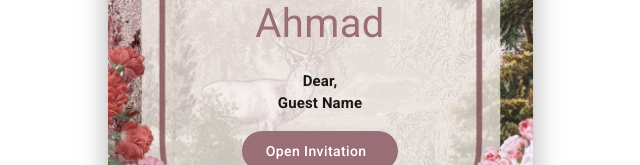
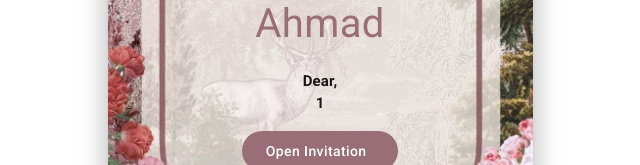
Before and after one commit to daffakbar13/illa-ahmad, a Next.js app: page /1 in a window 1280 px wide. Shown: the part 399-564 px from the top of the page, without its empty margins (320-960 px from the left). Built offline with nearby package versions, Linux system fonts and the light colour scheme; no server answers; the database is empty; a web font is replaced by a local one.

Commit message:
fix: url

```diff
--- a/src/core/sections/Cover/index.tsx
+++ b/src/core/sections/Cover/index.tsx
@@ -1,6 +1,4 @@
-import CardGiftcardRoundedIcon from '@mui/icons-material/CardGiftcardRounded'
 import { CircularProgress } from '@mui/material'
-import Box from '@mui/material/Box'
 import Button from '@mui/material/Button'
 import Stack from '@mui/material/Stack'
 import Typography from '@mui/material/Typography'
@@ -12,14 +10,15 @@ import React from 'react'
 import fonts from '@/assets/fonts'
 import Section from '@/lib/components/Section'
 import useGlobalStore from '@/lib/hooks/useGlobalStore'
-import GuestsService from '@/lib/services/guests/guests.service'
+// import GuestsService from '@/lib/services/guests/guests.service'
 
 const Cover: NextPage = () => {
   const { isContentLoaded, isOpenedInvitation, media, setActiveScreen } = useGlobalStore()
   const { id } = useParams()
   const params = useSearchParams()
   const to = params.get('to')
-  const detail = GuestsService.GetGuestDetail.useQuery(id as string)
+  const kepada = decodeURIComponent(String(id))
+  // const detail = GuestsService.GetGuestDetail.useQuery(id as string)
 
   function onOpenInvitation() {
     if (document.body.requestFullscreen) {
@@ -63,7 +62,7 @@ const Cover: NextPage = () => {
           <Typography className={fonts.montserrat.className} fontSize={15} fontWeight="bold">
             Dear,
             <br />
-            {to || 'Guest Name'}
+            {kepada || 'Guest Name'}
           </Typography>
           <Button onClick={onOpenInvitation}>
             Open Invitation &nbsp;
--- a/src/lib/hooks/useRahasiaStore/index.ts
+++ b/src/lib/hooks/useRahasiaStore/index.ts
@@ -36,6 +36,7 @@ const useRahasiaStore = create<UseRahasiaStore>((set) => ({
     return () => set({ deleteWishId })
   },
   copyTextShareInvitation(guest) {
+    const url = new URL(guest.name, window.location.origin)
     navigator.clipboard?.writeText(`_Bismillahirrahmanirrahim_
 
 *Assalamau'alaikum Wr. Wb.*
@@ -50,7 +51,7 @@ Yang insyaAllah akan dilaksanakan pada :
 
 Berikut link undangan kami sampaikan
 
-${window.location.origin}/${guest.id}?${new URLSearchParams({ to: guest.name })}
+${url.toString()}
 
 Merupakan suatu kebahagiaan dan kehormatan bagi kami, apabila Bapak/Ibu/Saudara/i berkenan hadir dan memberikan do'a restu.
 
```
